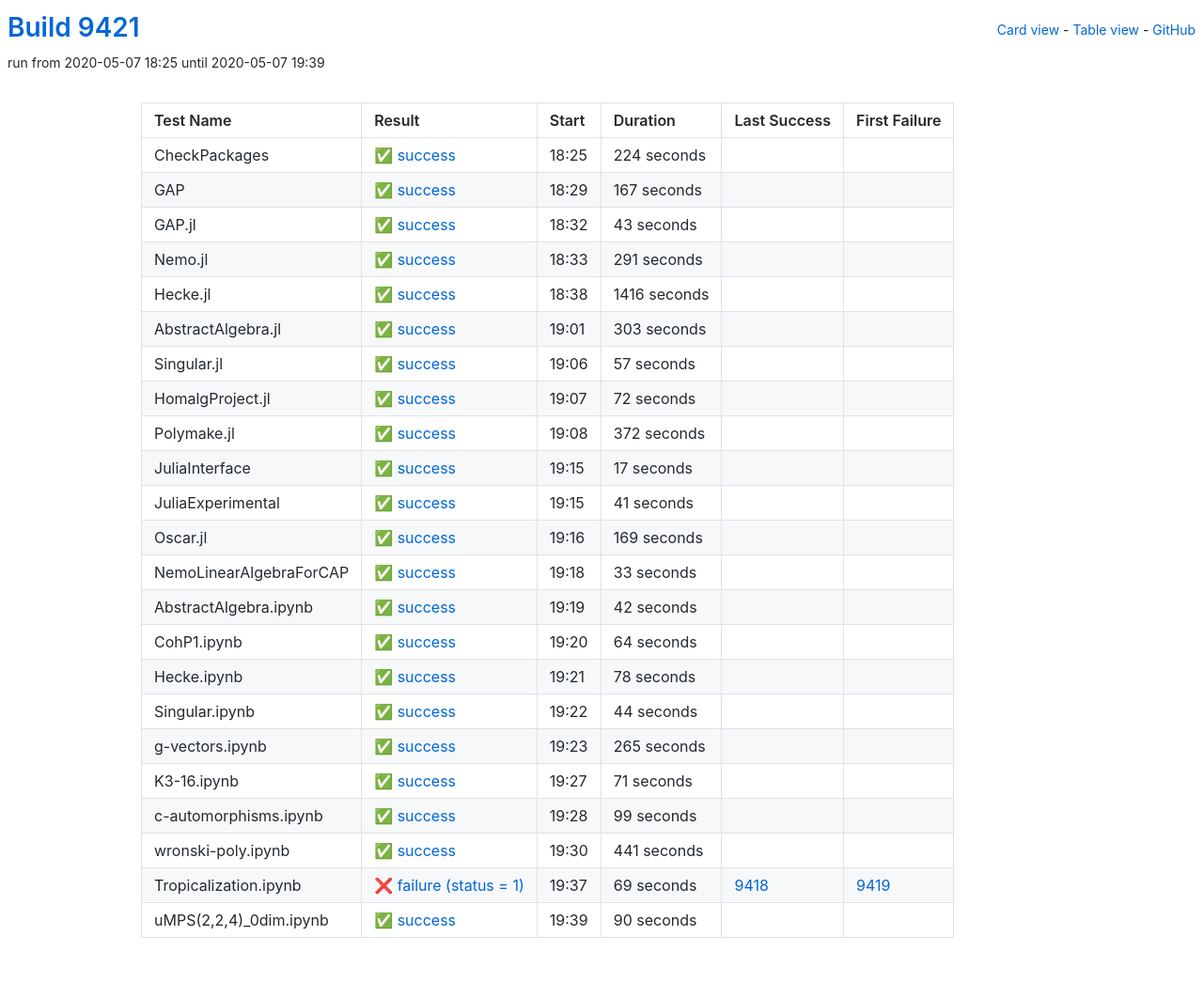
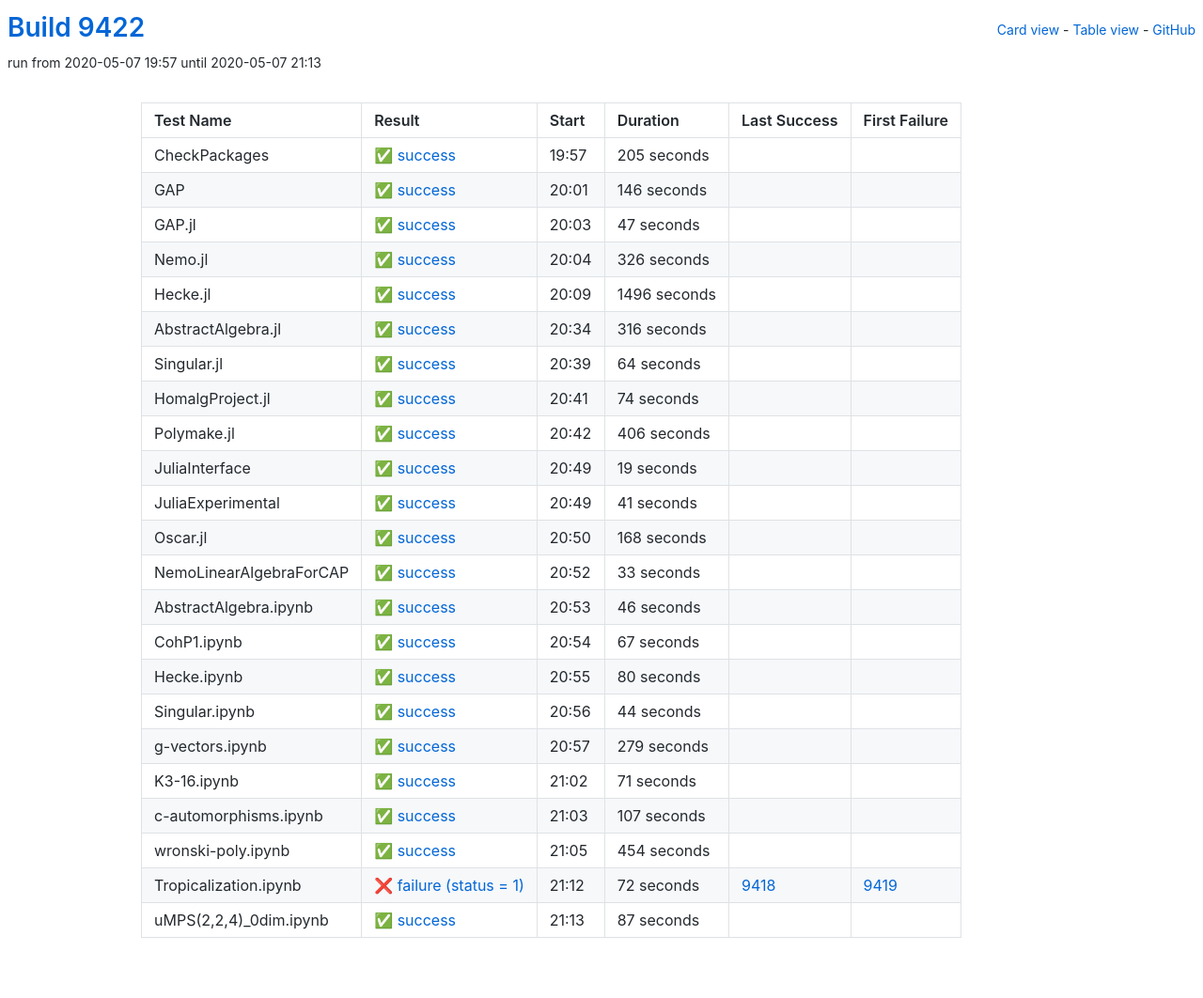
Before and after one commit to oscar-system/oscar-ci-status, a Jekyll site: the page built from table.html, in a window 1280 px wide. Shown: the whole page at 94% size. Built offline with Jekyll 4.4.1, drawn with Linux system fonts in a browser that asks for light colours.

Commit message:
Build 9422

```diff
--- a/_data/ci.yml
+++ b/_data/ci.yml
@@ -1,125 +1,125 @@
-build: 9421
-build_url: https://oscarci.mathematik.uni-kl.de/job/oscar/9421/
+build: 9422
+build_url: https://oscarci.mathematik.uni-kl.de/job/oscar/9422/
 job: oscar
 tests:
-- duration: 224
+- duration: 205
   exitcode: 0
   first_failure: false
   first_failure_url: null
   id: checkpackages
   last_success: false
   last_success_url: null
-  log: https://oscarci.mathematik.uni-kl.de/job/oscar/9421/artifact/logs/build-9421/CheckPackages.log
+  log: https://oscarci.mathematik.uni-kl.de/job/oscar/9422/artifact/logs/build-9422/CheckPackages.log
   name: CheckPackages
-  start: 2020-05-07 18:25
+  start: 2020-05-07 19:57
   status: success
   success: true
-- duration: 167
+- duration: 146
   exitcode: 0
   first_failure: false
   first_failure_url: null
   id: gap
   last_success: false
   last_success_url: null
-  log: https://oscarci.mathematik.uni-kl.de/job/oscar/9421/artifact/logs/build-9421/GAP.log
+  log: https://oscarci.mathematik.uni-kl.de/job/oscar/9422/artifact/logs/build-9422/GAP.log
   name: GAP
-  start: 2020-05-07 18:29
+  start: 2020-05-07 20:01
   status: success
   success: true
-- duration: 43
+- duration: 47
   exitcode: 0
   first_failure: false
   first_failure_url: null
   id: gap-jl
   last_success: false
   last_success_url: null
-  log: https://oscarci.mathematik.uni-kl.de/job/oscar/9421/artifact/logs/build-9421/GAP.jl.log
+  log: https://oscarci.mathematik.uni-kl.de/job/oscar/9422/artifact/logs/build-9422/GAP.jl.log
   name: GAP.jl
-  start: 2020-05-07 18:32
+  start: 2020-05-07 20:03
   status: success
   success: true
-- duration: 291
+- duration: 326
   exitcode: 0
   first_failure: false
   first_failure_url: null
   id: nemo-jl
   last_success: false
   last_success_url: null
-  log: https://oscarci.mathematik.uni-kl.de/job/oscar/9421/artifact/logs/build-9421/Nemo.jl.log
+  log: https://oscarci.mathematik.uni-kl.de/job/oscar/9422/artifact/logs/build-9422/Nemo.jl.log
   name: Nemo.jl
-  start: 2020-05-07 18:33
+  start: 2020-05-07 20:04
   status: success
   success: true
-- duration: 1416
+- duration: 1496
   exitcode: 0
   first_failure: false
   first_failure_url: null
   id: hecke-jl
   last_success: false
   last_success_url: null
-  log: https://oscarci.mathematik.uni-kl.de/job/oscar/9421/artifact/logs/build-9421/Hecke.jl.log
+  log: https://oscarci.mathematik.uni-kl.de/job/oscar/9422/artifact/logs/build-9422/Hecke.jl.log
   name: Hecke.jl
-  start: 2020-05-07 18:38
+  start: 2020-05-07 20:09
   status: success
   success: true
-- duration: 303
+- duration: 316
   exitcode: 0
   first_failure: false
   first_failure_url: null
   id: abstractalgebra-jl
   last_success: false
   last_success_url: null
-  log: https://oscarci.mathematik.uni-kl.de/job/oscar/9421/artifact/logs/build-9421/AbstractAlgebra.jl.log
+  log: https://oscarci.mathematik.uni-kl.de/job/oscar/9422/artifact/logs/build-9422/AbstractAlgebra.jl.log
   name: AbstractAlgebra.jl
-  start: 2020-05-07 19:01
+  start: 2020-05-07 20:34
   status: success
   success: true
-- duration: 57
+- duration: 64
   exitcode: 0
   first_failure: false
   first_failure_url: null
   id: singular-jl
   last_success: false
   last_success_url: null
-  log: https://oscarci.mathematik.uni-kl.de/job/oscar/9421/artifact/logs/build-9421/Singular.jl.log
+  log: https://oscarci.mathematik.uni-kl.de/job/oscar/9422/artifact/logs/build-9422/Singular.jl.log
   name: Singular.jl
-  start: 2020-05-07 19:06
+  start: 2020-05-07 20:39
   status: success
   success: true
-- duration: 72
+- duration: 74
   exitcode: 0
   first_failure: false
   first_failure_url: null
   id: homalgproject-jl
   last_success: false
   last_success_url: null
-  log: https://oscarci.mathematik.uni-kl.de/job/oscar/9421/artifact/logs/build-9421/HomalgProject.jl.log
+  log: https://oscarci.mathematik.uni-kl.de/job/oscar/9422/artifact/logs/build-9422/HomalgProject.jl.log
   name: HomalgProject.jl
-  start: 2020-05-07 19:07
+  start: 2020-05-07 20:41
   status: success
   success: true
-- duration: 372
+- duration: 406
   exitcode: 0
   first_failure: false
   first_failure_url: null
   id: polymake-jl
   last_success: false
   last_success_url: null
-  log: https://oscarci.mathematik.uni-kl.de/job/oscar/9421/artifact/logs/build-9421/Polymake.jl.log
+  log: https://oscarci.mathematik.uni-kl.de/job/oscar/9422/artifact/logs/build-9422/Polymake.jl.log
   name: Polymake.jl
-  start: 2020-05-07 19:08
+  start: 2020-05-07 20:42
   status: success
   success: true
-- duration: 17
+- duration: 19
   exitcode: 0
   first_failure: false
   first_failure_url: null
   id: juliainterface
   last_success: false
   last_success_url: null
-  log: https://oscarci.mathematik.uni-kl.de/job/oscar/9421/artifact/logs/build-9421/JuliaInterface.log
+  log: https://oscarci.mathematik.uni-kl.de/job/oscar/9422/artifact/logs/build-9422/JuliaInterface.log
   name: JuliaInterface
-  start: 2020-05-07 19:15
+  start: 2020-05-07 20:49
   status: success
   success: true
 - duration: 41
@@ -129,21 +129,21 @@ tests:
   id: juliaexperimental
   last_success: false
   last_success_url: null
-  log: https://oscarci.mathematik.uni-kl.de/job/oscar/9421/artifact/logs/build-9421/JuliaExperimental.log
+  log: https://oscarci.mathematik.uni-kl.de/job/oscar/9422/artifact/logs/build-9422/JuliaExperimental.log
   name: JuliaExperimental
-  start: 2020-05-07 19:15
+  start: 2020-05-07 20:49
   status: success
   success: true
-- duration: 169
+- duration: 168
   exitcode: 0
   first_failure: false
   first_failure_url: null
   id: oscar-jl
   last_success: false
   last_success_url: null
-  log: https://oscarci.mathematik.uni-kl.de/job/oscar/9421/artifact/logs/build-9421/Oscar.jl.log
+  log: https://oscarci.mathematik.uni-kl.de/job/oscar/9422/artifact/logs/build-9422/Oscar.jl.log
   name: Oscar.jl
-  start: 2020-05-07 19:16
+  start: 2020-05-07 20:50
   status: success
   success: true
 - duration: 33
@@ -153,45 +153,45 @@ tests:
   id: nemolinearalgebraforcap
   last_success: false
   last_success_url: null
-  log: https://oscarci.mathematik.uni-kl.de/job/oscar/9421/artifact/logs/build-9421/NemoLinearAlgebraForCAP.log
+  log: https://oscarci.mathematik.uni-kl.de/job/oscar/9422/artifact/logs/build-9422/NemoLinearAlgebraForCAP.log
   name: NemoLinearAlgebraForCAP
-  start: 2020-05-07 19:18
+  start: 2020-05-07 20:52
   status: success
   success: true
-- duration: 42
+- duration: 46
   exitcode: 0
   first_failure: false
   first_failure_url: null
   id: abstractalgebra-ipynb
   last_success: false
   last_success_url: null
-  log: https://oscarci.mathematik.uni-kl.de/job/oscar/9421/artifact/logs/build-9421/AbstractAlgebra.ipynb.log
+  log: https://oscarci.mathematik.uni-kl.de/job/oscar/9422/artifact/logs/build-9422/AbstractAlgebra.ipynb.log
   name: AbstractAlgebra.ipynb
-  start: 2020-05-07 19:19
+  start: 2020-05-07 20:53
   status: success
   success: true
-- duration: 64
+- duration: 67
   exitcode: 0
   first_failure: false
   first_failure_url: null
   id: cohp1-ipynb
   last_success: false
   last_success_url: null
-  log: https://oscarci.mathematik.uni-kl.de/job/oscar/9421/artifact/logs/build-9421/CohP1.ipynb.log
+  log: https://oscarci.mathematik.uni-kl.de/job/oscar/9422/artifact/logs/build-9422/CohP1.ipynb.log
   name: CohP1.ipynb
-  start: 2020-05-07 19:20
+  start: 2020-05-07 20:54
   status: success
   success: true
-- duration: 78
+- duration: 80
   exitcode: 0
   first_failure: false
   first_failure_url: null
   id: hecke-ipynb
   last_success: false
   last_success_url: null
-  log: https://oscarci.mathematik.uni-kl.de/job/oscar/9421/artifact/logs/build-9421/Hecke.ipynb.log
+  log: https://oscarci.mathematik.uni-kl.de/job/oscar/9422/artifact/logs/build-9422/Hecke.ipynb.log
   name: Hecke.ipynb
-  start: 2020-05-07 19:21
+  start: 2020-05-07 20:55
   status: success
   success: true
 - duration: 44
@@ -201,21 +201,21 @@ tests:
   id: singular-ipynb
   last_success: false
   last_success_url: null
-  log: https://oscarci.mathematik.uni-kl.de/job/oscar/9421/artifact/logs/build-9421/Singular.ipynb.log
+  log: https://oscarci.mathematik.uni-kl.de/job/oscar/9422/artifact/logs/build-9422/Singular.ipynb.log
   name: Singular.ipynb
-  start: 2020-05-07 19:22
+  start: 2020-05-07 20:56
   status: success
   success: true
-- duration: 265
+- duration: 279
   exitcode: 0
   first_failure: false
   first_failure_url: null
   id: g-vectors-ipynb
   last_success: false
   last_success_url: null
-  log: https://oscarci.mathematik.uni-kl.de/job/oscar/9421/artifact/logs/build-9421/g-vectors.ipynb.log
+  log: https://oscarci.mathematik.uni-kl.de/job/oscar/9422/artifact/logs/build-9422/g-vectors.ipynb.log
   name: g-vectors.ipynb
-  start: 2020-05-07 19:23
+  start: 2020-05-07 20:57
   status: success
   success: true
 - duration: 71
@@ -225,56 +225,56 @@ tests:
   id: k3-16-ipynb
   last_success: false
   last_success_url: null
-  log: https://oscarci.mathematik.uni-kl.de/job/oscar/9421/artifact/logs/build-9421/K3-16.ipynb.log
+  log: https://oscarci.mathematik.uni-kl.de/job/oscar/9422/artifact/logs/build-9422/K3-16.ipynb.log
   name: K3-16.ipynb
-  start: 2020-05-07 19:27
+  start: 2020-05-07 21:02
   status: success
   success: true
-- duration: 99
+- duration: 107
   exitcode: 0
   first_failure: false
   first_failure_url: null
   id: c-automorphisms-ipynb
   last_success: false
   last_success_url: null
-  log: https://oscarci.mathematik.uni-kl.de/job/oscar/9421/artifact/logs/build-9421/c-automorphisms.ipynb.log
+  log: https://oscarci.mathematik.uni-kl.de/job/oscar/9422/artifact/logs/build-9422/c-automorphisms.ipynb.log
   name: c-automorphisms.ipynb
-  start: 2020-05-07 19:28
+  start: 2020-05-07 21:03
   status: success
   success: true
-- duration: 441
+- duration: 454
   exitcode: 0
   first_failure: false
   first_failure_url: null
   id: wronski-poly-ipynb
   last_success: false
   last_success_url: null
-  log: https://oscarci.mathematik.uni-kl.de/job/oscar/9421/artifact/logs/build-9421/wronski-poly.ipynb.log
+  log: https://oscarci.mathematik.uni-kl.de/job/oscar/9422/artifact/logs/build-9422/wronski-poly.ipynb.log
   name: wronski-poly.ipynb
-  start: 2020-05-07 19:30
+  start: 2020-05-07 21:05
   status: success
   success: true
-- duration: 69
+- duration: 72
   exitcode: 1
   first_failure: 9419
   first_failure_url: https://oscarci.mathematik.uni-kl.de/job/oscar/9419/
   id: tropicalization-ipynb
   last_success: 9418
   last_success_url: https://oscarci.mathematik.uni-kl.de/job/oscar/9418/
-  log: https://oscarci.mathematik.uni-kl.de/job/oscar/9421/artifact/logs/build-9421/Tropicalization.ipynb.log
+  log: https://oscarci.mathematik.uni-kl.de/job/oscar/9422/artifact/logs/build-9422/Tropicalization.ipynb.log
   name: Tropicalization.ipynb
-  start: 2020-05-07 19:37
+  start: 2020-05-07 21:12
   status: failure
   success: false
-- duration: 90
+- duration: 87
   exitcode: 0
   first_failure: false
   first_failure_url: null
   id: umps-2-2-4-0dim-ipynb
   last_success: false
   last_success_url: null
-  log: https://oscarci.mathematik.uni-kl.de/job/oscar/9421/artifact/logs/build-9421/uMPS-2-2-4-_0dim.ipynb.log
+  log: https://oscarci.mathematik.uni-kl.de/job/oscar/9422/artifact/logs/build-9422/uMPS-2-2-4-_0dim.ipynb.log
   name: uMPS(2,2,4)_0dim.ipynb
-  start: 2020-05-07 19:39
+  start: 2020-05-07 21:13
   status: success
   success: true
```
Also changed, not shown: README.md.
